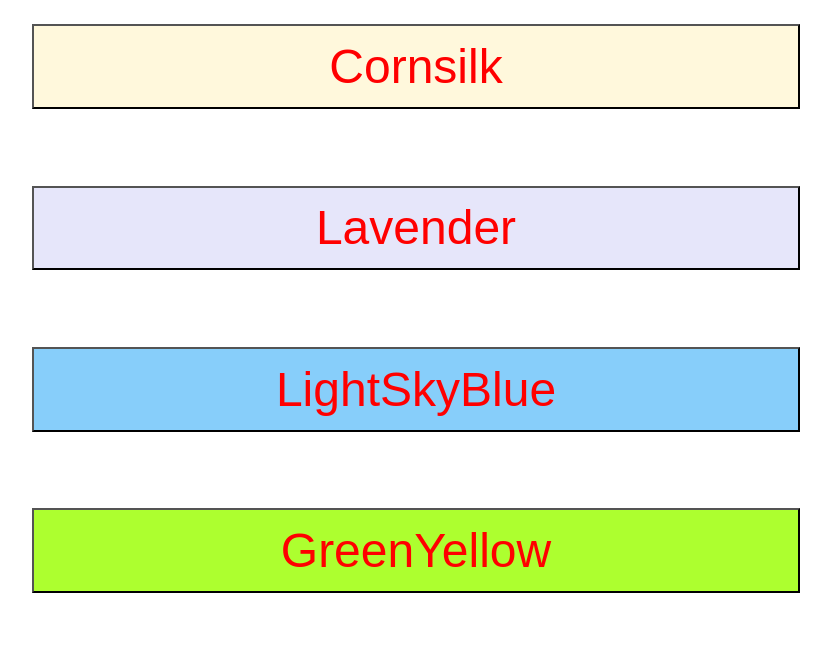
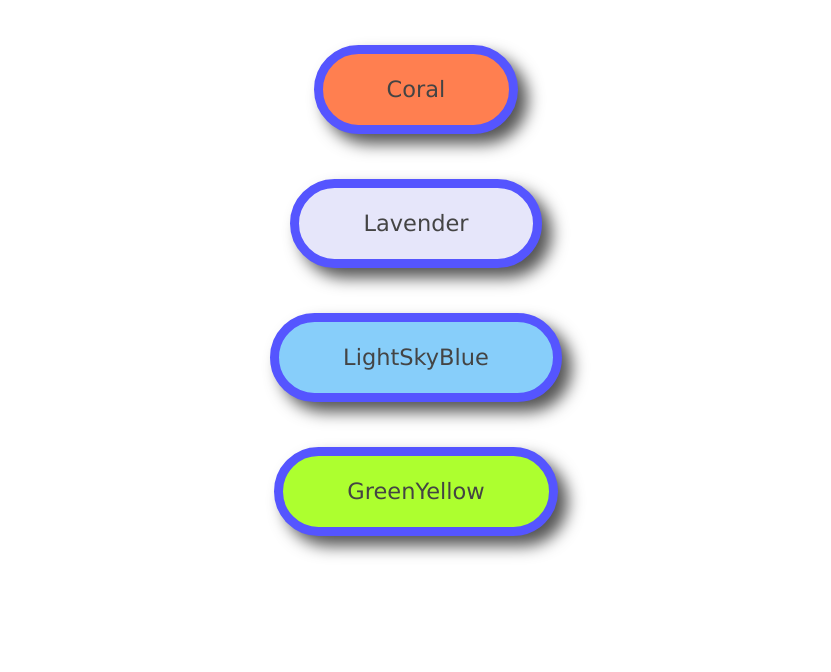
Before and after one commit to ericymtai/ChangeBackground, a website: page client/index.html in a window 1280 px wide. Shown: the part 128-800 px from the top of the page, without its empty margins (224-1055 px from the left). Drawn offline with nearby package versions, Linux system fonts and the light colour scheme; no server answers.

Commit message:
simplifyed the code

```diff
--- a/client/css/stylesheet.css
+++ b/client/css/stylesheet.css
@@ -3,76 +3,30 @@
     padding: 0;
     box-sizing: border-box;
 }
-
-/*body {
-    font: 13px Helvetica, Arial;
-}*/
-
+body {
+    font: 15px ‘Century Gothic’, Verdana, Geneva, sans-serif;
+}
 h1 {
-  text-align: center;
-  margin: 3% auto;
-  color: #901;
+    text-align: center;
+    margin: 6% auto 3%;
+    color: #901;
 }
-
-form {
-    /*background: #333;
-    padding: 3px;
-    position: fixed;
-    bottom: 0;
-    width: 100%;*/
+#wrapper {
     display: flex;
-    /*flex-direction: row;*/
-flex-direction: column;
-
+    flex-direction: column;
+    width: 50%;
+    margin: auto;
 }
-
-form input {
-    /*border: 0;
-    padding: 10px;
-    width: 90%;
-    margin-right: .5%;
-    margin: 2% auto;*/
-
-    width: 60%;
-    padding: 1% 3%;
-    font-size: 3em;
-    /*background-color: red;*/
-    margin: 3% auto;
-    /*text-align: center;*/
-
+input {
+    margin: 1em auto;
+    border: .4em solid #55f;
+    border-radius: 5em;
+    padding: 1em 10%;
+    text-align: center;
+    font-size: 1.5em;
+    box-shadow: 10px 10px 16px #555;
 }
-/*form input[value~=red] { background:  red }*/
-/*[class|=top] {
-    background: yellow;
-}*/
-input[type="submit"] {
-/*display: block;*/
-/*display: flex;
-flex-direction: row;*/
-/*flex: auto;*/
-/*flex: 4;*/
-  color: red;
-  /*display: inline-flex;*/
-
+input[type="button"] {
+    color: #444;
+    font: 1.5em  Geneva, sans-serif;
 }
-
-/*form button {
-    width: 9%;
-    background: yellow;
-    border: none;
-    padding: 10px;
-}*/
-
-/*#messages {
-    list-style-type: none;
-    margin: 0;
-    padding: 0;
-}*/
-
-/*#messages li {
-    padding: 5px 10px;
-}
-
-#messages li:nth-child(odd) {
-    background: #eee;
-}*/
--- a/client/index.html
+++ b/client/index.html
@@ -5,61 +5,37 @@
     <title>Static Homepage</title>
     <meta name="viewport" content="width=device-width, initial-scale=1.0">
     <link rel="stylesheet" href="/css/stylesheet.css"> </head>
+<body>
 
-<body>
     <h1>Changing Colour Background Button</h1>
 
-<div id="wrapper">
-    <form id="f1" action="">
-        <!-- <input id="m" autocomplete="off" /> -->
-        <input id="g" type="submit" class="red"  value=Cornsilk>
-    </form>
+    <div id="wrapper">
+            <input id="g" type="button" value=Coral>
 
-    <form id="f2"   action="">
-      <!-- <input id="m" autocomplete="off" /> -->
-        <input id="h" type="submit" class="green" value="Lavender">
-    </form>
+            <input id="h" type="button" value="Lavender">
 
-    <form id="f3"   action="">
-        <input id="i" type="submit" class="pink" value="LightSkyBlue">
+            <input id="i" type="button" value="LightSkyBlue">
 
-    </form>
-
-    <form id="f4"   action="">
-        <input id="j" type="submit" class="blue" value="GreenYellow">
-    </form>
-</div>
-
-
+            <input id="j" type="button" value="GreenYellow">
+    </div>
 
     <script src="/socket.io/socket.io.js"></script>
     <script src="http://code.jquery.com/jquery-1.11.1.js"></script>
     <script>
         var socket = io();
 
-        $('#f1').submit(function() {
-            socket.emit('colour change', $('#g').val());
+        $(document).on('click', 'input[type=button]',function(){
+          console.log($(this).val());
+          getValue($(this).val());
         });
+        function getValue(color) {
+              socket.emit('colour change',color);
+        }
 
-        $('#f2').submit(function() {
-            socket.emit('colour change2', $('#h').val());
-            // $('#h').val('');
-        });
-
-        $('#f3').submit(function() {
-            socket.emit('colour change3', $('#i').val());
-        });
-
-        $('#f4').submit(function() {
-            socket.emit('colour change4', $('#j').val());
-        });
-
-
-   $('#wrapper > form ').find("input[type='submit']").each(function(){
+   $('#wrapper').find("input[type='button']").each(function(){
         var x = $(this).val();
         $(this).css( "background",  x  );
   });
-
 
     </script>
 </body>
```
Also changed, not shown: app.js (+0 -12 lines), client/display.html (+15 -13 lines).
